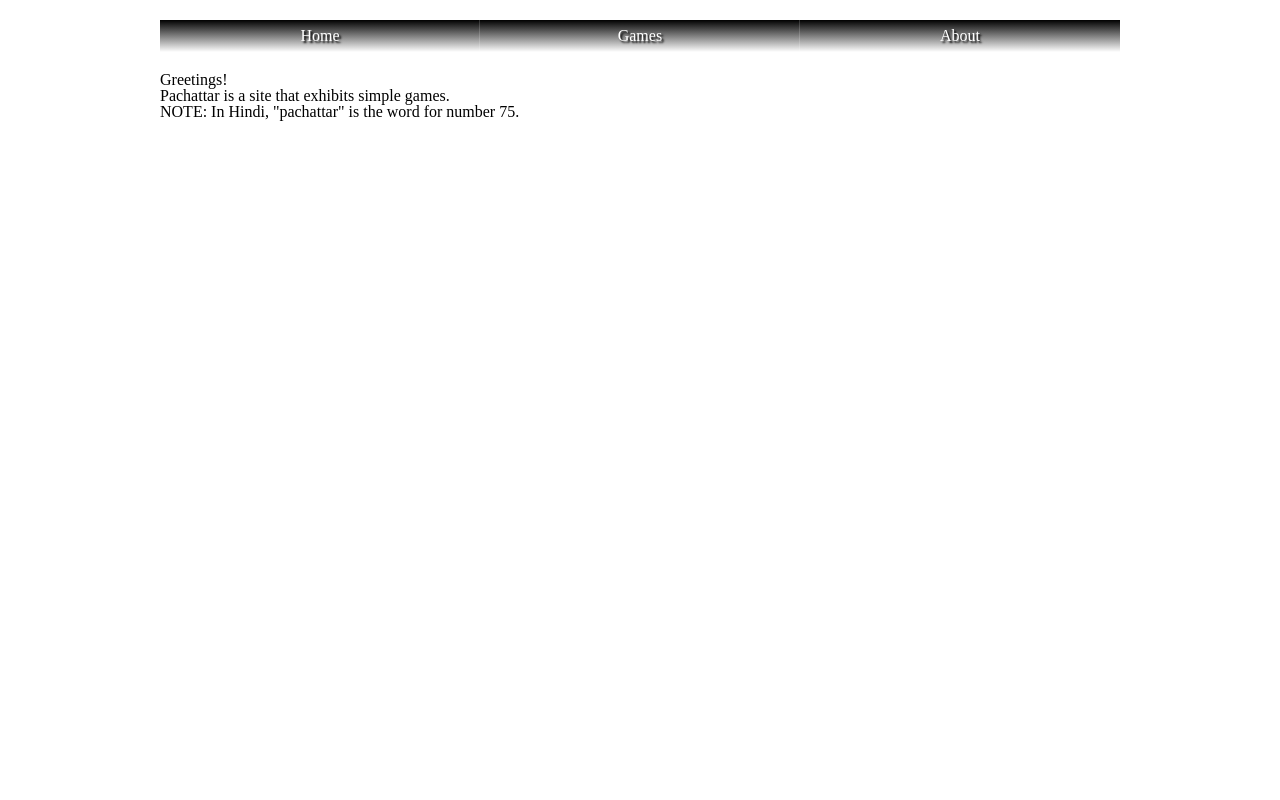
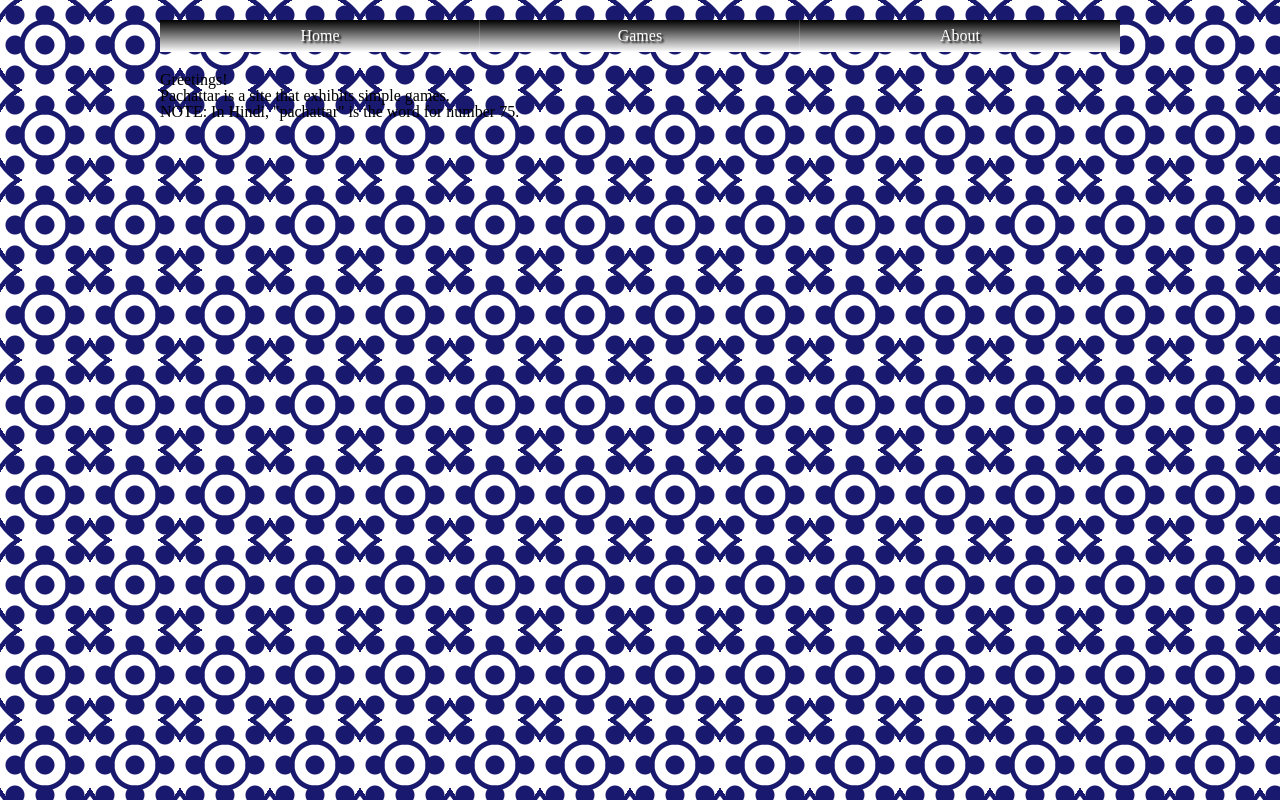
Before and after one commit to gyrogrid/module1, a Python web app: template templates/home.html in a window 1280 px wide. Run offline with Jinja, Linux system fonts and the light colour scheme; the template is opened without the code that fills it, so the values that code supplies are empty.

Commit message:
pretty css backgrounds

```diff
--- a/static/css/style.css
+++ b/static/css/style.css
@@ -5,6 +5,13 @@ body{
 	width: 100%;
 	max-width: 960px;
 	margin: 0 auto;
+
+	background-color:white;
+    background-image:
+	radial-gradient(midnightblue 9px, transparent 10px),
+	repeating-radial-gradient(midnightblue 0, midnightblue 4px, transparent 5px, transparent 20px, midnightblue 21px, midnightblue 25px, transparent 26px, transparent 50px);
+	background-size: 30px 30px, 90px 90px;
+	background-position: 0 0;
 }
 
 nav{
```
